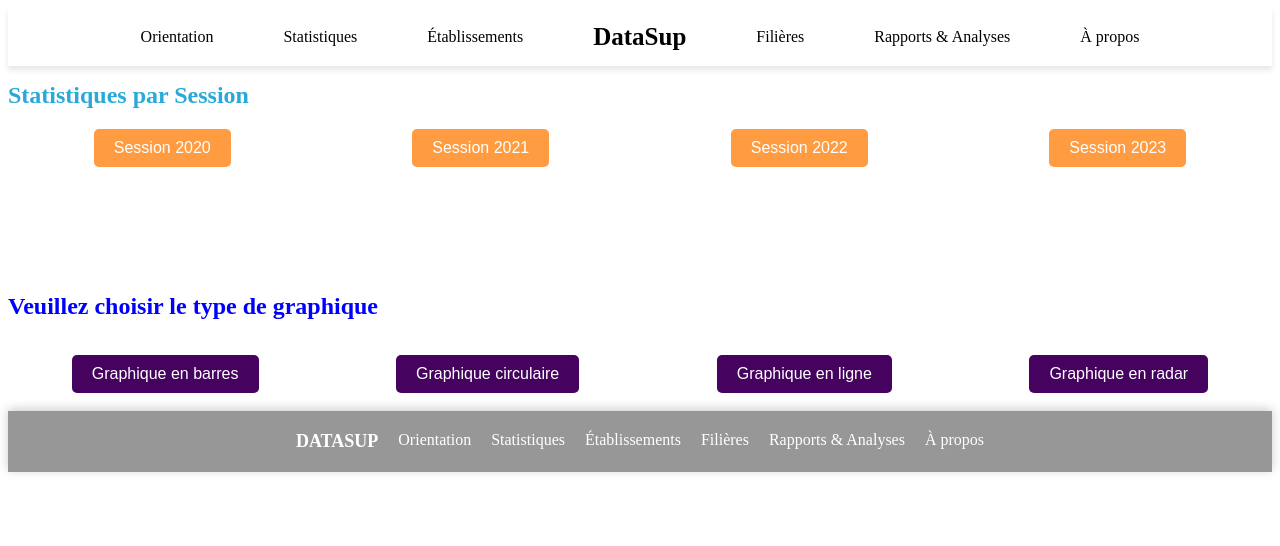
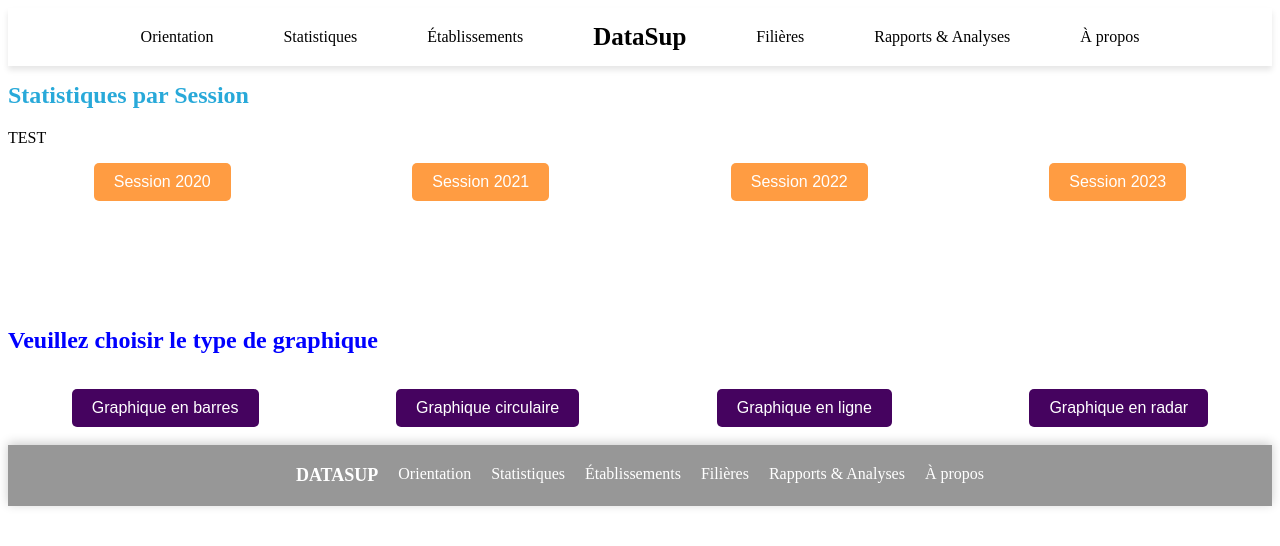
Before and after one commit to Mamoudounabe/ProjetEnCoursDeRealisation, an Angular app in the folder datasup/: page /statistiques/annee in a window 1280 px wide. Shown: the top 546 px of the page. Built offline with nearby package versions, Linux system fonts and the light colour scheme.

Commit message:
Commit test

```diff
--- a/datasup/src/app/statistiques/statistique-annee/statistique-annee.component.html
+++ b/datasup/src/app/statistiques/statistique-annee/statistique-annee.component.html
@@ -1,6 +1,6 @@
 <div class="container">
     <h1>Statistiques par Session</h1>
-
+    <p>TEST</p>
     <!-- Boutons des sessions -->
     <div class="session-buttons">
       <button class="btn " (click)="showSessionData('2020')">Session 2020</button>
```
